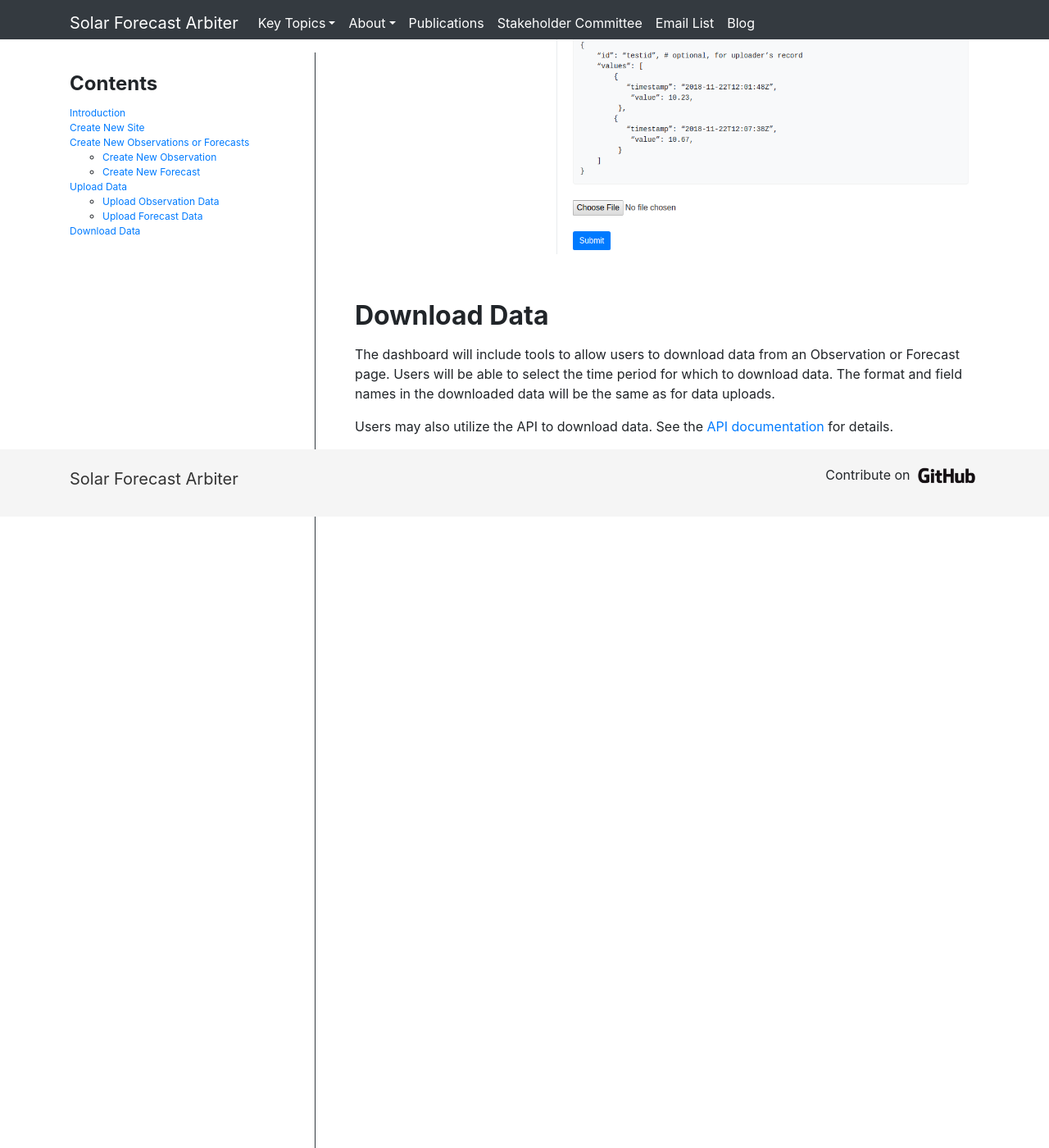
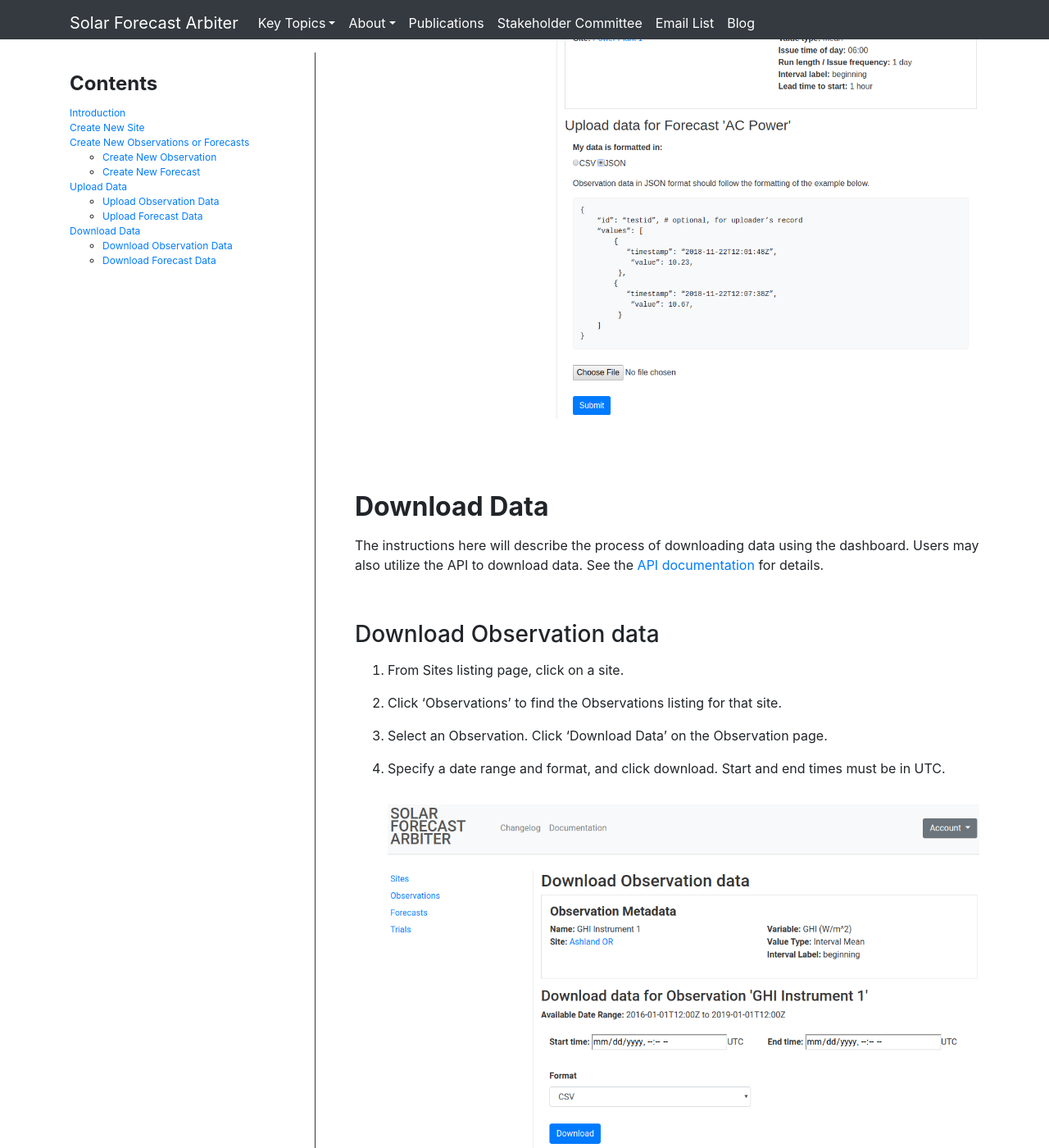
Before and after one commit to SolarArbiter/SolarArbiter.github.io, a Jekyll site: the page built from dashboarddoc.md, in a window 1280 px wide and 1400 px high, scrolled down 10251 px. Shown: the whole window at 82% size. Built offline with Jekyll 4.4.1, drawn with Linux system fonts in a browser that asks for light colours; comment, search, counter and statistics services are not loaded; our own code applies the rules of GitHub Pages for plain Markdown files; before the commit the page ends 10881 px from its top, so only the background shows below that; some of the changed text lies outside the part shown.

Commit message:
add download pages

```diff
--- a/_includes/dashboard_sidebar.html
+++ b/_includes/dashboard_sidebar.html
@@ -16,5 +16,9 @@
 
   </li>
   <li><a href="#download-data">Download Data</a></li>
+    <ul>
+	  <li><a href="#download-observation-data">Download Observation Data</a></li>
+	  <li><a href="#download-forecast-data">Download Forecast Data</a></li>
+	</ul>
 </ul>
 </div>
--- a/dashboarddoc.md
+++ b/dashboarddoc.md
@@ -81,7 +81,7 @@
 To create an Observation or Forecast, an associated site must already exist (see [Create New Site](#create-new-site)).
 
 ### Create New Observation
-{: anchor}
+{: .anchor}
 
 1.  Navigate to the Site listing page using the ‘Sites’ link in the left
 	sidebar. Select the site for which you are adding an Observation.
@@ -98,7 +98,7 @@
 <img class="my-3" src="/images/observation.png"/>
 
 ### Create New Forecast
-{: anchor}
+{: .anchor}
 
 1.  Navigate to the Site listing page using the ‘Sites’ link in the left
 	sidebar. Select the site for which you are adding a Forecast.
@@ -129,7 +129,7 @@
 for detailed documentation.
 
 ### Upload Observation Data
-{: anchor}
+{: .anchor}
 
 1.  From Sites listing page, click on a site.
 
@@ -147,7 +147,7 @@
 	<img class="my-3" src="/images/obs_json_upload.png"/>
 
 ### Upload Forecast Data
-{: anchor}
+{: .anchor}
 
 1.  From Sites listing page, click on a site.
 
@@ -167,14 +167,40 @@
 
 Download Data
 -------------
-The dashboard will include tools to allow users to download data from
-an Observation or Forecast page. Users will be able to select the time
-period for which to download data. The format and field names in
-the downloaded data will be the same as for data uploads.
+{: .anchor}
 
+The instructions here will describe the process of
+downloading data using the dashboard.
 Users may also utilize the API to download data. See the
 [API documentation](https://dev-api.solarforecastarbiter.org/)
 for details.
 
+### Download Observation data
+{: .anchor}
+
+1.  From Sites listing page, click on a site.
+
+2.  Click ‘Observations’ to find the Observations listing for that site.
+
+3.  Select an Observation. Click ‘Download Data’ on the Observation page.
+
+4.  Specify a date range and format, and click download. Start and end
+	times must be in UTC.
+
+	<img class="my-3" src="/images/obs_download.png">
+
+### Download Forecast data
+{: .anchor}
+
+1.  From Sites listing page, click on a site.
+
+2.  Click ‘Forecasts’ to find the Observations listing for that site.
+
+3.  Select a Forecast. Click ‘Download Data’ on the Forecast page.
+
+4.  Specify a date range and format, and click download. Start and end
+	times must be in UTC.
+
+	<img class="my-3" src="/images/fx_download.png">
 
 <div class="my-3"></div>
```
Also changed, not shown: images/TooltipDetail.png, images/forecast.png, images/fx_download.png (added), images/obs_download.png (added), images/observation.png.
